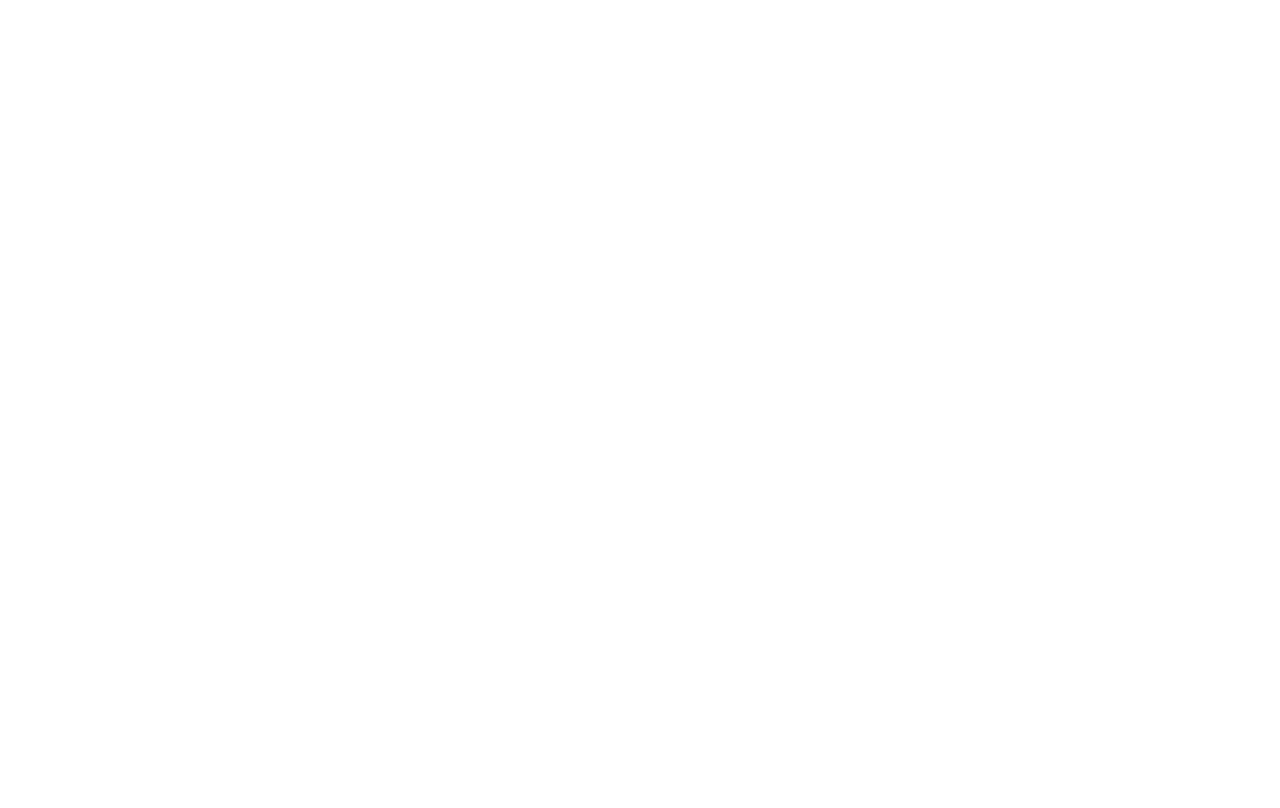
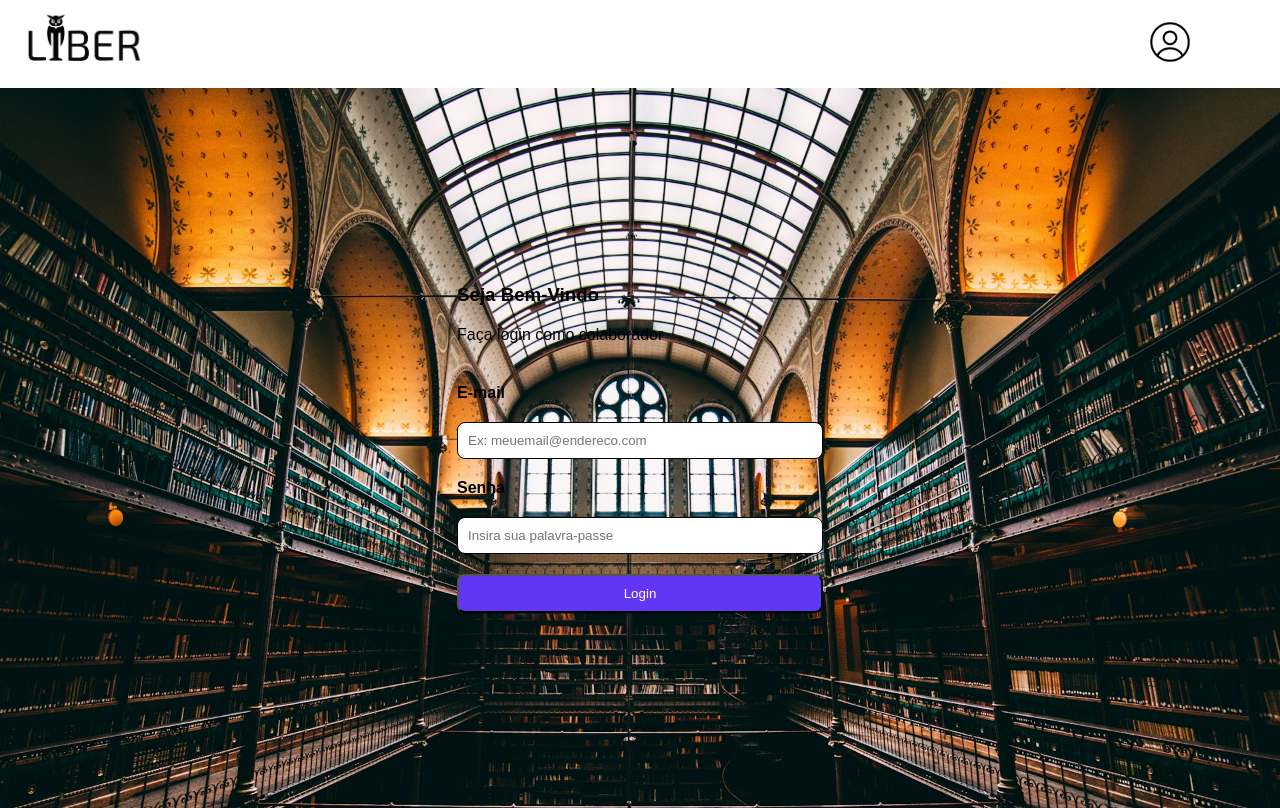
Before and after one commit to CypherCodeTCC/SystemAdmin, a React (Vite) app: page / in a window 1280 px wide. Built offline with nearby package versions, Linux system fonts and the light colour scheme.

Commit message:
[feat} creating login component and its styling

```diff
--- a/src/App.jsx
+++ b/src/App.jsx
@@ -1,7 +1,13 @@
+import Login from "./routes/loginSec/Login";
+import NavBar from "./components/nav/NavBar";
+import './main.css'
+
+
 export default function App() {
   return (
     <>
-      <h1></h1>
+      <NavBar/>
+      <Login/>
     </>
   )
 }
--- /dev/null
+++ b/src/routes/loginSec/Login.jsx
@@ -0,0 +1,20 @@
+import { Container } from "./loginStyle";
+
+
+export default function Login() {
+    return(
+        <>
+            <Container>
+                <div className='container-form'>
+                    <h3>Seja Bem-Vindo</h3>
+                    <p>Faça login como colaborador</p>
+                    <h4>E-mail</h4>
+                    <input type="text" placeholder='Ex: meuemail@endereco.com'/>
+                    <h4>Senha</h4>
+                    <input type="password" placeholder='Insira sua palavra-passe' />
+                    <button className='btn-login'>Login</button>
+                </div>
+            </Container>
+        </>
+    )
+}
--- /dev/null
+++ b/src/routes/loginSec/loginStyle.jsx
@@ -0,0 +1,45 @@
+import styled from "styled-components";
+
+export const Container = styled.section`
+    min-height: 90vh;
+    padding: 30px;
+    gap: 40px;
+    display: flex;
+    justify-content: center;
+    align-items: center;
+    font-family: Arial, Helvetica, sans-serif;
+
+    background-image: url("../../../public/library.png");
+    background-repeat: no-repeat;
+    background-size: cover;
+
+    .container-form{
+        display: flex;
+        width: 30%;
+        flex-direction: column;
+        gap: 20px;
+
+        input{
+            border-radius: 8px;
+            border: 1px solid;
+            padding: 10px;
+        }
+
+        p{
+            padding-bottom: 20px;
+        }
+
+        .btn-login{
+            background-color: #6236F5;
+            color: white;
+            padding: 10px;
+            border-radius: 8px;
+        }
+}
+
+@media (max-width: 801px){
+    .container-form{
+        width: 60%;
+    }
+}
+`;
```
Also changed, not shown: public/library.png (added).
